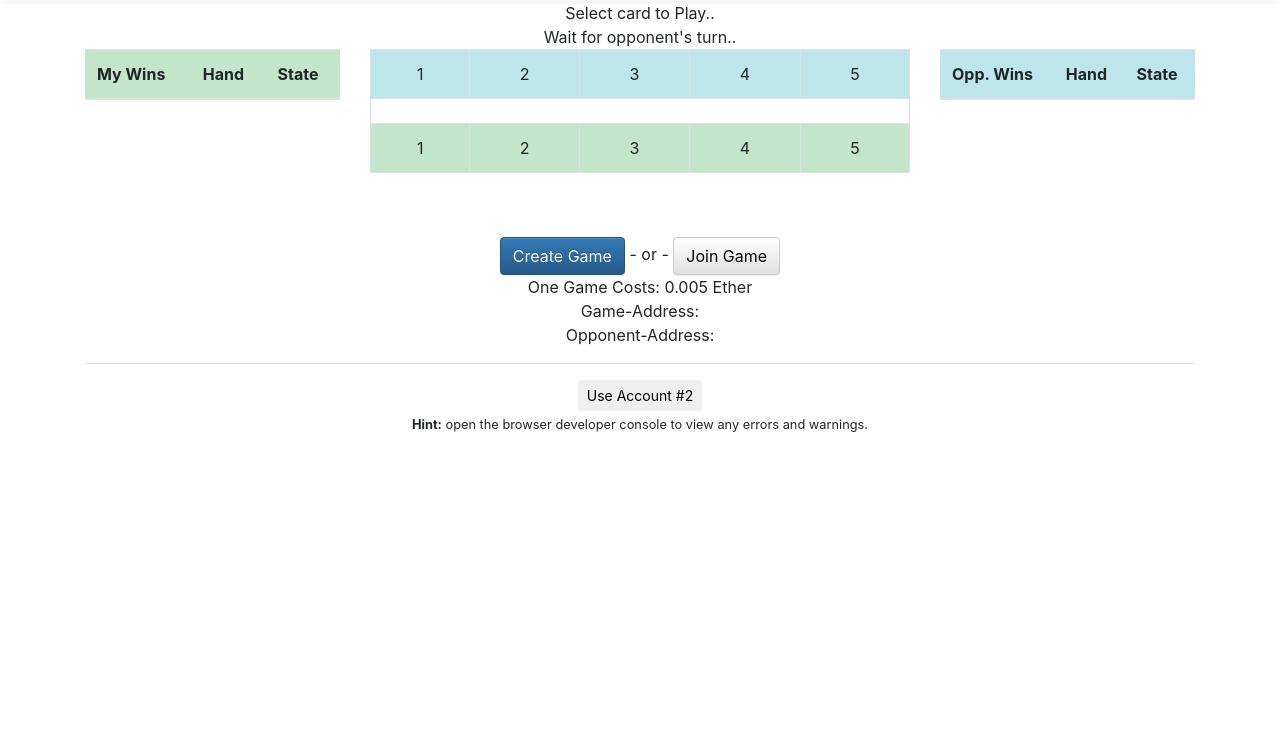
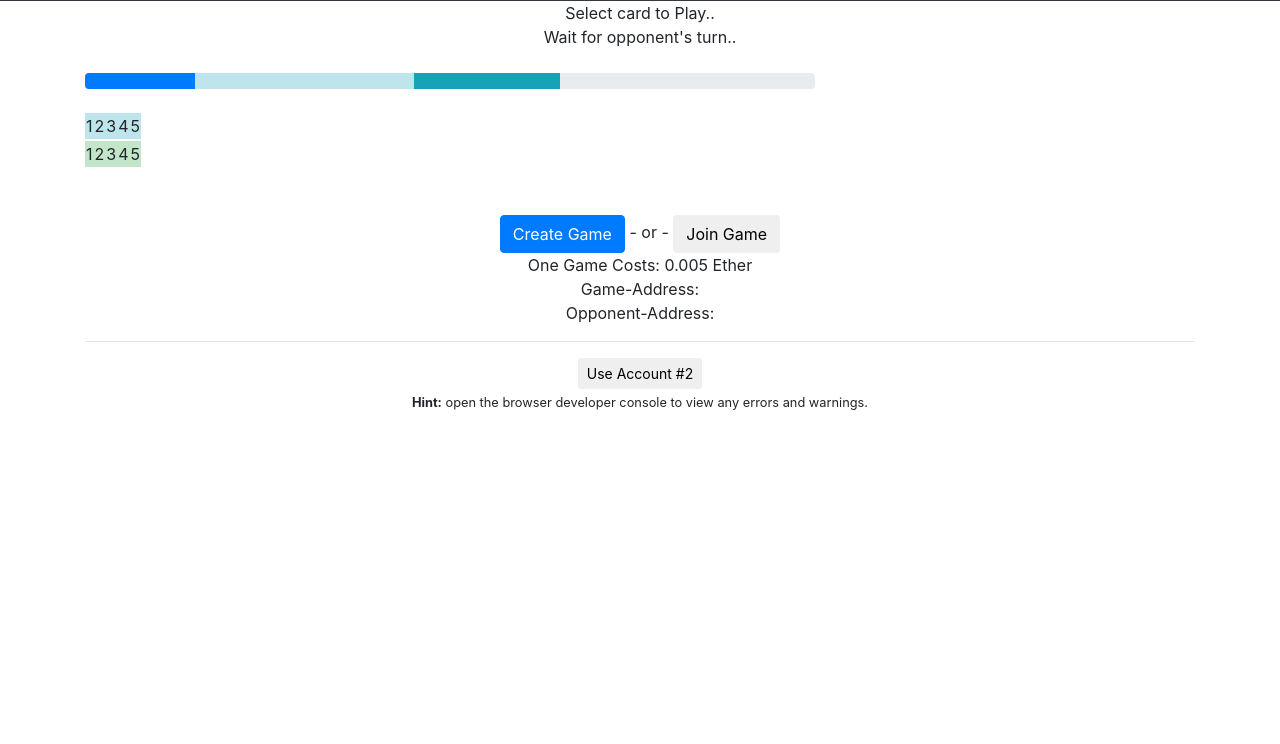
Before and after one commit to foravneet/Numbers, a plain HTML site: page app/index.html in a window 1280 px wide. Shown: the part 56-800 px from the top of the page. Drawn offline with nearby package versions, Linux system fonts and the light colour scheme; files whose address does not match are found by name.

Commit message:
ease of use

```diff
--- a/app/index.html
+++ b/app/index.html
@@ -2,9 +2,14 @@
 <html>
 
 <head>
+  <!-- Required meta tags -->
+  <meta charset="utf-8">
+  <meta name="viewport" content="width=device-width, initial-scale=1, shrink-to-fit=no">
+
+  <!-- Bootstrap CSS -->
+  <link rel="stylesheet" href="https://maxcdn.bootstrapcdn.com/bootstrap/4.0.0/css/bootstrap.min.css" integrity="sha384-Gn5384xqQ1aoWXA+058RXPxPg6fy4IWvTNh0E263XmFcJlSAwiGgFAW/dAiS6JXm" crossorigin="anonymous">
+
   <title>Distributed Numbers Game on the Blockchain</title>
-  <link rel="stylesheet" href="https://maxcdn.bootstrapcdn.com/bootstrap/4.0.0/css/bootstrap.min.css" integrity="sha384-Gn5384xqQ1aoWXA+058RXPxPg6fy4IWvTNh0E263XmFcJlSAwiGgFAW/dAiS6JXm" crossorigin="anonymous">
-  <link rel="stylesheet" href="http://netdna.bootstrapcdn.com/bootstrap/3.1.0/css/bootstrap-theme.min.css">
 
   <script src="https://code.jquery.com/jquery-3.3.1.js" integrity="sha256-2Kok7MbOyxpgUVvAk/HJ2jigOSYS2auK4Pfzbm7uH60=" crossorigin="anonymous"></script>
   <script src="./app.js"></script>
@@ -14,7 +19,7 @@
   <!-- ********************* Top Nav ********************* -->
 
 
-  <nav class="navbar navbar-default">
+  <nav class="navbar navbar-dark bg-dark">
     <div class="container-fluid">
       <div class="navbar-header">
         <a class="navbar-brand" href="#">
@@ -32,24 +37,21 @@
         <div class="in-game waiting-for-join" id="your-turn">Your Turn</div>-->
         <div class="hide" id="taketurn">Select card to Play..</div>
         <div class="hide" id="waitturn">Wait for opponent's turn..</div>
+
         <div class="row">
-          <div class="col-lg-3 text-left">
-            <table id="myhands" class="table">
-              <thead>
-                <tr class="table-success">
-                  <th> My Wins</th>
-                  <th>Hand</th>
-                  <th>State</th>
-                </tr>
-              </thead>
+
+          <div class="col-lg-8 text-center">
+            <br>
+            <div class="progress vertical">
+              <div class="progress-bar" role="progressbar" style="width: 15%" aria-valuenow="15" aria-valuemin="0" aria-valuemax="100"></div>
+              <div class="table-info table-border" role="progressbar" style="width: 30%" aria-valuenow="30" aria-valuemin="0" aria-valuemax="100"></div>
+              <div class="progress-bar bg-info" role="progressbar" style="width: 20%" aria-valuenow="20" aria-valuemin="0" aria-valuemax="100"></div>
+            </div>
+            <br>
+
+            <table id="board">
               <tbody>
-              </tbody>
-            </table>
-          </div>
-          <div class="col-lg-6 text-center">
-            <table id="board" class="table table-bordered">
-              <tbody>
-                <tr >
+                <tr>
                   <td class="table-info">1</td>
                   <td class="table-info">2</td>
                   <td class="table-info">3</td>
@@ -72,19 +74,7 @@
               </tbody>
             </table>
           </div>
-          <div class="col-lg-3 text-left">
-            <table id="guesthands" class="table">
-              <thead>
-                <tr class="table-info">
-                  <th>Opp. Wins</th>
-                  <th>Hand</th>
-                  <th>State</th>
-                </tr>
-              </thead>
-              <tbody>
-              </tbody>
-            </table>
-          </div>
+
         </div>
 
         <div class="game-start">
--- a/app/stylesheets/app.css
+++ b/app/stylesheets/app.css
@@ -9,7 +9,6 @@
   width: 20%;
   height: 20%;
   vertical-align: center;
-  text-align: center;
 }
 
 #board td.hover-effect:hover {
@@ -26,13 +25,3 @@ border-style:dashed;
 .hide{
   display: none;
 }
-
-.inactive td {
-    background-color: #ececec;
-    color: #b9b9b9;
-}
-
-.mycolor
-{
-  background-color: lime!important;
-}
```
